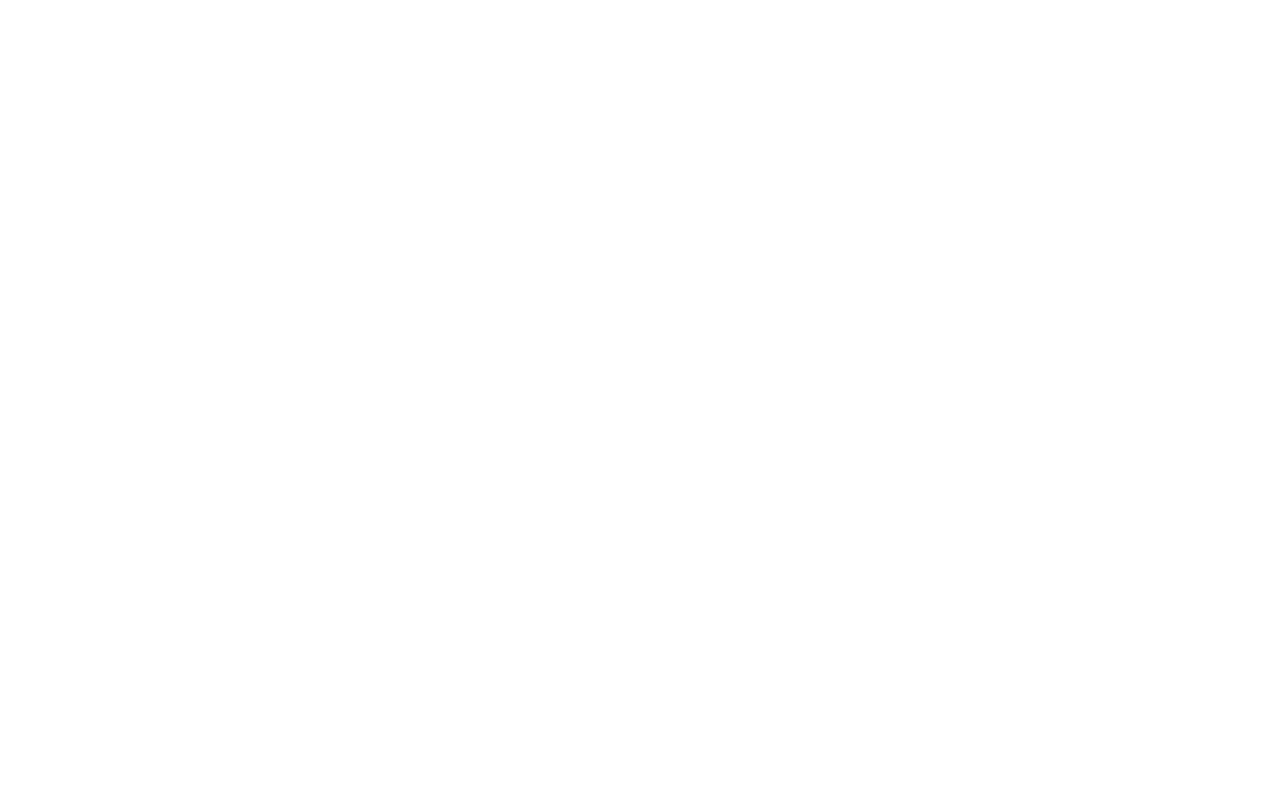
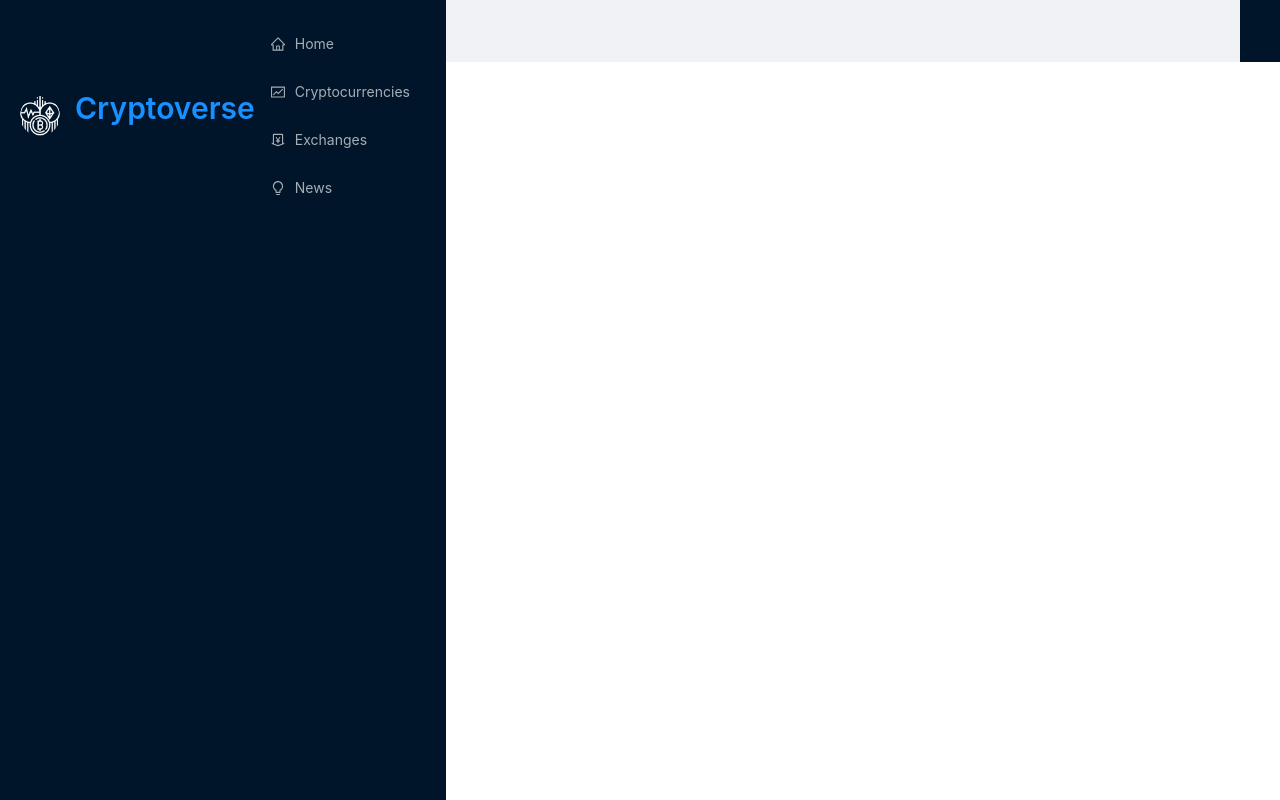
Before and after one commit to ktivadar/react-crypto-app, a React (Create React App) app: page /crypto/1 in a window 1280 px wide. Built offline with nearby package versions, Linux system fonts and the light colour scheme.

Commit message:
Added pages

```diff
--- a/package.json
+++ b/package.json
@@ -18,6 +18,7 @@
     "react-chartjs-2": "^3.0.5",
     "react-dom": "^17.0.2",
     "react-redux": "^7.2.5",
+    "react-router-dom": "^5.3.0",
     "react-scripts": "4.0.3",
     "web-vitals": "^1.1.2"
   },
--- /dev/null
+++ b/src/App.css
@@ -0,0 +1,378 @@
+:root{
+    --text-primary:#000;
+    --bgPrimary:#fff;
+   --bgSecondary: #F9F9F9;
+   --pink: #0071bd;
+   --light-blue: #e6f7ff;
+   --border: #d9d9d9;
+}
+
+* {
+    margin: 0;
+    padding: 0;
+    box-sizing: border-box;
+}
+
+a:hover{
+    color: var(--pink) !important;
+}
+
+.app{
+    display: flex;
+    overflow: hidden;
+}
+
+.navbar{
+    flex: 0.2;
+    background-color: rgb(0, 21, 41);
+}
+
+.main{
+    flex: 0.8;
+    width: 100%;
+
+}
+.routes{
+    padding: 20px;
+}
+.nav-container{
+    position: fixed;
+    left: 0;
+    margin: 10px;
+    height: 100vh;
+    margin: 0px;
+    background-color: rgb(0, 21, 41);
+}
+
+.logo-container{
+    background-color: #001529;
+    display: flex;
+    padding: 20px;
+    align-items: center;
+    width: 100%;
+}
+.logo{
+    margin:0 0 0 15px;
+}
+.logo a{
+   color: white;
+}
+.menu-control-container{
+    display: none !important;
+    position: absolute !important;
+    right: 10px !important;
+    top: 25px !important;
+    font-size: 1.2rem !important;
+    background-color: var(--bgSecondary) !important;
+    border: none !important;
+}
+
+.loader{
+    height: 81vh;
+    display: flex;
+    justify-content: center;
+    align-items: center;
+}
+
+@media screen and (max-width:1300px){
+    .main{
+        margin-left: 50px;
+    }
+}
+
+@media screen and (max-width:1170px){
+    .main{
+        margin-left: 50px;
+    }
+}
+
+@media screen and (max-width:1000px){
+    .main{
+        margin-left: 100px;
+    }
+}
+
+@media screen and (max-width:800px){
+    .app{
+        flex-direction: column;
+        overflow: hidden;
+    }
+
+    .navbar{
+        flex: 1;
+    }
+
+    .main{
+        flex: 1;
+        margin-top: 90px;
+        margin-left: 0px;
+        margin-right: 10px;
+    }
+
+    .nav-container{
+        height: 8vh;
+        position:fixed;
+        width: 100%;
+        z-index: 100;
+        background-color: var(--bgSecondary);
+    }
+
+    .menu-control-container{
+        display: block !important;
+    }
+
+    .ant-menu{
+        position: absolute;
+        right: 0px;
+    }
+    .home-title{
+        font-size: 1.4rem !important;
+    }
+    .show-more{
+        font-size: 1.3rem !important;
+    }
+}
+
+.coin-detail-container{
+    margin: 30px;
+}
+
+.coin-heading-container{
+    display: flex;
+    justify-content: center;
+    align-items: center;
+    flex-direction: column;
+    border-bottom: 1px solid var(--border);
+    padding-top: 20px;
+    padding-bottom: 20px;
+    gap: 10px;
+}
+
+.coin-heading-container .coin-name{
+    font-weight: 900;
+    color: var(--pink);
+}
+
+.coin-heading-container p{
+    font-size: 1rem;
+    opacity: 0.9;
+    margin-bottom: 20px;
+}
+
+.stats-container{
+    display: flex;
+    justify-content: space-between;
+    align-items: center;
+    gap: 40px;
+}
+
+.stats-container h2{
+    font-weight: 700;
+    font-size: 1.4rem;
+    margin-top: 20px;
+    color: var(--pink);
+}
+
+.coin-details-heading{
+    font-weight: 700 !important;
+    margin-top: 20px !important;
+    color: var(--pink) !important;
+}
+
+.coin-stats{
+    display: flex;
+    justify-content: space-between;
+    border-bottom: 1px solid var(--border);
+    font-size: 1rem;
+    opacity: 0.9;
+    padding: 20px;
+
+}
+
+.coin-stats-name{
+    display: flex;
+    gap: 10px;
+    font-size: 1rem;
+}
+
+.stats{
+    font-weight: 800;
+}
+
+.coin-value-statistics-heading p{
+    font-size: 1rem;
+    opacity: 0.9;
+}
+
+.coin-desc-link{
+    display: flex;
+    gap: 40px;
+    margin-top: 40px;
+    padding-top: 20px;
+}
+
+.coin-desc-link h2{
+    font-weight: 700;
+    color: var(--pink);
+}
+
+.coin-desc-link p{
+    font-size: 1rem;
+    opacity: 0.9;
+}
+
+.coin-desc-link a{
+    color: var(--pink);
+}
+
+.coin-desc-link h3{
+    font-weight: 700;
+}
+
+.coin-desc{
+    flex: 0.5;
+}
+
+.coin-links{
+  padding: 0px 20px;
+    flex: 0.5;
+}
+
+.coin-link{
+    display: flex;
+    justify-content: space-between;
+    align-items: center;
+    border-bottom: 1px solid var(--border);
+    padding: 20px;
+}
+
+.link-name{
+    text-transform: capitalize;
+    font-size: 1rem;
+}
+
+.coin-link a{
+    color: var(--pink);
+    font-weight: 700;
+    font-size: 1rem;
+}
+
+.coin-link:hover, .coin-stats:hover{
+    background-color: var(--bgSecondary);
+}
+
+@media screen and (max-width:1000px){
+    .stats-container{
+        flex-direction: column;
+    }
+    .coin-desc-link{
+        flex-direction: column;
+    }
+    .stats-container h2{
+        margin-top: 0px;
+    }
+}
+
+@media screen and (max-width: 500px){
+    .coin-links{
+        padding: 0px;
+    }
+    .coin-detail-container{
+        margin: 0;
+    }
+}
+@media screen and (max-width: 500px){
+    .heading{
+        margin-top: 20px;
+    }
+}
+
+.select-news{
+    width: 180px;
+}
+.news-card{
+    min-height: 300px !important;
+}
+.news-image-container{
+    display: flex !important;
+    justify-content: space-between !important;
+}
+.news-title{
+width: 70%;
+}
+
+.news-image-container .img{
+    width:100px;
+    height:100px;
+}
+.news-card p{
+    color: black;
+    margin: 10px 0px !important;
+}
+.provider-container{
+    display: flex;
+    justify-content: space-between;
+}
+.provider-name{
+    margin-left: 10px;
+}
+
+.chart-header{
+    display: flex;
+    justify-content: space-between;
+    gap: 50px;
+    color: #0071bd;
+}
+.chart-title{
+    color: #0071bd !important;
+}
+.price-container{
+    display: flex !important;
+    gap: 20px !important;
+    align-items: center !important;
+    flex-wrap: wrap !important;
+}
+.price-change{
+    font-weight: 900 !important;
+}
+.current-price{
+    margin-top: 0px !important;
+    font-weight: 900 !important;
+}
+.home-heading-container{
+    display: flex;
+    justify-content: space-between;
+    align-items: center;
+    margin-top: 40px;
+}
+.show-more{
+    margin-top: 0px !important;
+}
+.exchange-image{
+    margin: 0px 10px !important;
+}
+.search-crypto{
+    margin: 20px auto 30px auto;
+    width: 250px;
+}
+.crypto-card-container{
+    min-height: 65vh !important;
+}
+.crypto-card{
+    min-width: 250px;
+}
+.crypto-card .crypto-image{
+    width:35px;
+}
+.select-timeperiod{
+    width: 200px !important;
+    margin-top: 20px !important;
+}
+
+.footer {
+    background-color: #001529;
+    display: flex;
+    flex-direction: column;
+    padding: 20px;
+    align-items: center;
+}
--- a/src/App.js
+++ b/src/App.js
@@ -1,18 +1,43 @@
-import React from 'react'
-import {Switch, Route, Link } from 'react-router-dom';
+import React from 'react';
+import { Switch, Route, Link } from 'react-router-dom';
 import { Layout, Typography, Space } from 'antd';
+
+import { Navbar, Exchanges, Homepage, Cryptocurrencies, News, CryptoDetails } from './components';
+import './App.css'
 
 const App = () => {
     return (
        <div className="app">
            <div className="navbar">
-
+                <Navbar/>
            </div>
            <div className="main">
-
+               <Layout>
+                   <div className="routes">
+                       <Switch>
+                           <Route exact path="/">
+                               <Homepage/>
+                           </Route>
+                           <Route exact path="/exchanges">
+                               <Exchanges/>
+                           </Route>
+                           <Route exact path="/cryptocurrencies">
+                               <Cryptocurrencies/>
+                           </Route>
+                           <Route exact path="/crypto/:coinId">
+                               <CryptoDetails/>
+                           </Route>
+                           <Route exact path="/news">
+                               <News/>
+                           </Route>
+                       </Switch>
+                   </div>
+               </Layout>
            </div>
            <div className="footer">
+               <Typography.Title>
 
+               </Typography.Title>
            </div>
        </div>
     );
--- /dev/null
+++ b/src/components/CryptoDetails.jsx
@@ -0,0 +1,11 @@
+import React from 'react'
+
+const CryptoDetails = () => {
+    return (
+        <div>
+            CryptoDetails
+        </div>
+    )
+}
+
+export default CryptoDetails
--- /dev/null
+++ b/src/components/Cryptocurrencies.jsx
@@ -0,0 +1,11 @@
+import React from 'react'
+
+const Cryptocurrencies = () => {
+    return (
+        <div>
+            Cryptocurrencies
+        </div>
+    )
+}
+
+export default Cryptocurrencies
--- /dev/null
+++ b/src/components/Exchanges.jsx
@@ -0,0 +1,11 @@
+import React from 'react'
+
+const Exchanges = () => {
+    return (
+        <div>
+            Exchanges
+        </div>
+    )
+}
+
+export default Exchanges
--- /dev/null
+++ b/src/components/Homepage.jsx
@@ -0,0 +1,11 @@
+import React from 'react'
+
+const Homepage = () => {
+    return (
+        <div>
+            Homepage
+        </div>
+    )
+}
+
+export default Homepage
--- a/src/components/Navbar.jsx
+++ b/src/components/Navbar.jsx
@@ -1,19 +1,31 @@
 import React from 'react';
 import {Button, Menu, Typography, Avatar} from 'antd';
 import {Link} from 'react-router-dom';
-import {HomeOutlined, MoneyCollectOutlined, BUlbOutlined, FundOutlined, MenuOutlined} from '@ant-design/icons'
+import {HomeOutlined, MoneyCollectOutlined, BulbOutlined, FundOutlined, MenuOutlined} from '@ant-design/icons';
 
+import icon from '../images/cryptocurrency.png'
 const Navbar = () => {
     return (
         <div className="nav-container">
             <div className="logo-container">
-                <Avatar/>
+                <Avatar src={icon} size="large" />
                 <Typography.Title level={2} className="logo">
-                    <Link to="/Cryptoverse"></Link>
+                    <Link to="/">Cryptoverse</Link>
                 </Typography.Title>
-                {/*<Button className="menu-control-container">
-
-    </Button>*/}
+                <Menu theme="dark">
+                    <Menu.Item icon={<HomeOutlined/>}>
+                       <Link to="/">Home</Link>
+                    </Menu.Item>
+                    <Menu.Item icon={<FundOutlined/>}>
+                       <Link to="/cryptocurrencies">Cryptocurrencies</Link>
+                    </Menu.Item>
+                    <Menu.Item icon={<MoneyCollectOutlined/>}>
+                       <Link to="/exchanges">Exchanges</Link>
+                    </Menu.Item>
+                    <Menu.Item icon={<BulbOutlined/>}>
+                       <Link to="/news">News</Link>
+                    </Menu.Item>
+                </Menu>
             </div>
         </div>
     )
--- /dev/null
+++ b/src/components/News.jsx
@@ -0,0 +1,11 @@
+import React from 'react'
+
+const News = () => {
+    return (
+        <div>
+            News
+        </div>
+    )
+}
+
+export default News
--- /dev/null
+++ b/src/components/index.js
@@ -0,0 +1,6 @@
+export {default as Navbar} from './Navbar';
+export {default as Cryptocurrencies} from './Cryptocurrencies';
+export {default as CryptoDetails} from './CryptoDetails';
+export {default as Exchanges} from './Exchanges';
+export {default as Homepage} from './Homepage';
+export {default as News} from './News';
--- a/src/index.js
+++ b/src/index.js
@@ -1,6 +1,13 @@
 import React from 'react';
 import ReactDOM from 'react-dom';
+import { BrowserRouter as Router } from 'react-router-dom';
 
 import App from './App';
+import 'antd/dist/antd.css';
 
-ReactDOM.render(<App />, document.getElementById('root'));
+ReactDOM.render(
+    <Router>
+        <App />
+    </Router>,
+ document.getElementById('root')
+ );
```
Also changed, not shown: src/images/cryptocurrency.png (added), 1 other file (tests, documents, lock files or other folders).
